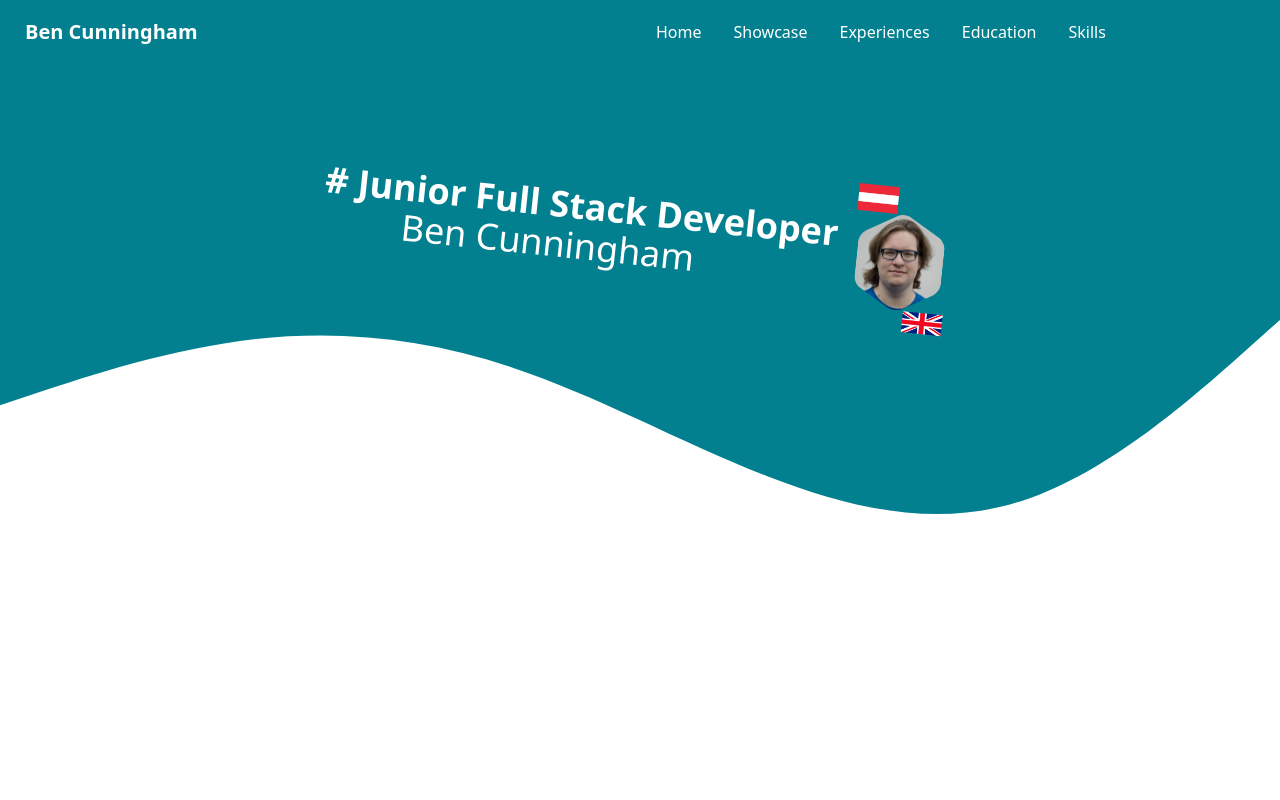
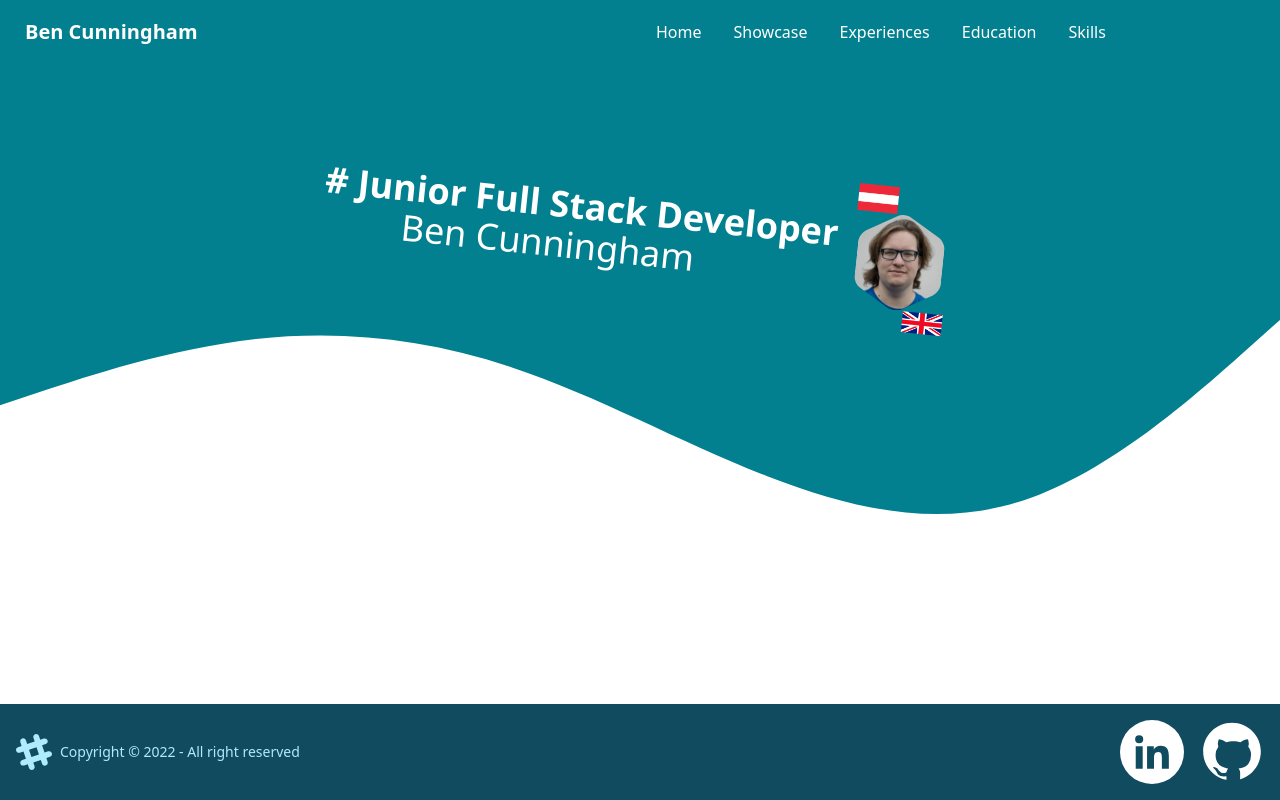
Before and after one commit to Ul1ra/resume, a React (Create React App) app: page / in a window 1280 px wide. Built offline with nearby package versions, Linux system fonts and the light colour scheme.

Commit message:
added Footer

```diff
--- a/src/App.jsx
+++ b/src/App.jsx
@@ -1,6 +1,7 @@
 import React from "react";
 import Navbar from "./Components/Navbar/Navbar.jsx";
 import Hero from "./Components/Hero/Hero.jsx";
+import Footer from "./Components/Footer/Footer.jsx";
 
 const App = () => {
   return (
@@ -10,6 +11,7 @@ const App = () => {
       <main className="flex-grow">
         <Hero />
       </main>
+      <Footer />
     </div>
   );
 }
```
